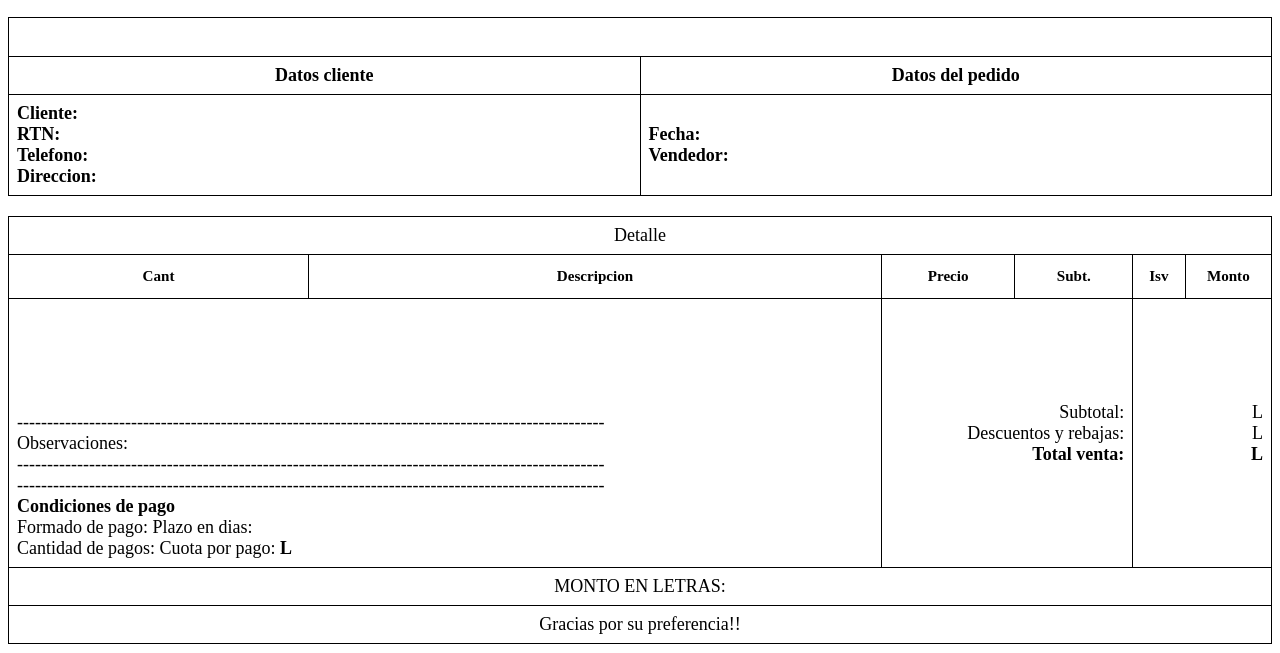
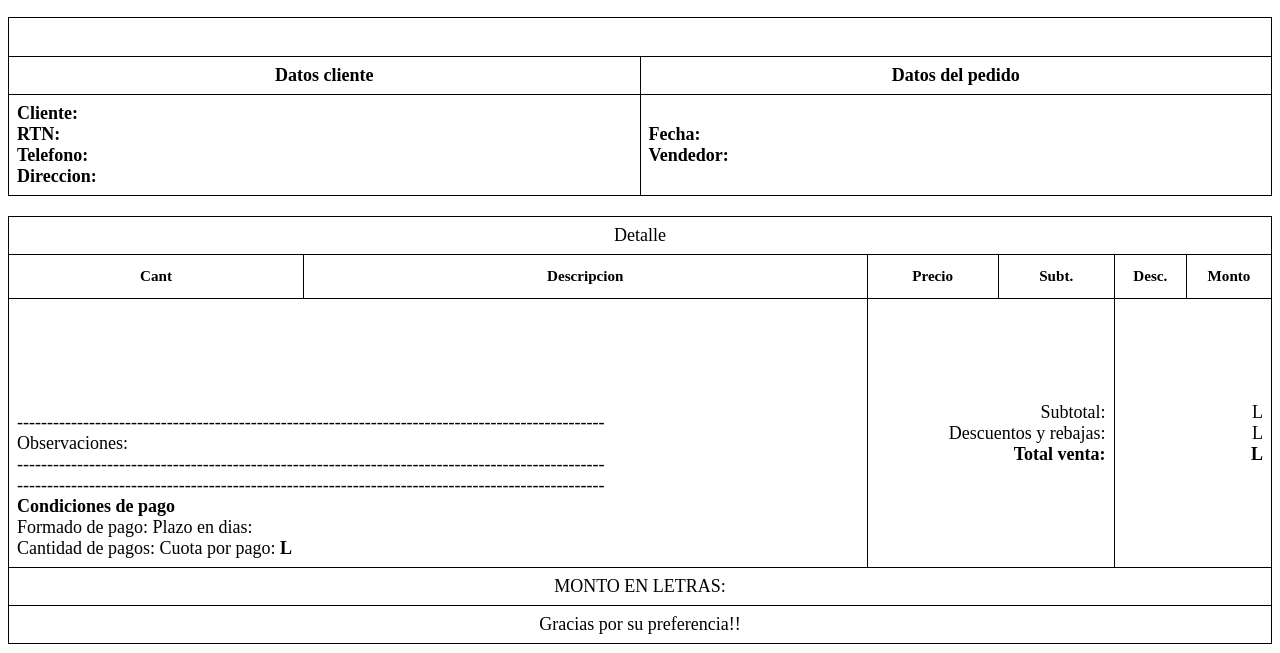
Before and after one commit to rimedhn/inversionesmanueles, a plain HTML site: page hojaBoleta.html in a window 1280 px wide. Shown: the part 147-800 px from the top of the page. Drawn offline with Linux system fonts and the light colour scheme.

Commit message:
Update hojaBoleta.html

```diff
--- a/hojaBoleta.html
+++ b/hojaBoleta.html
@@ -183,7 +183,7 @@
           </td>
           <td>
             <h2 style="font-size: 4mm; text-align: Center; line-height: 0.1">
-              Isv
+              Desc.
             </h2>
           </td>
           <td>
```
